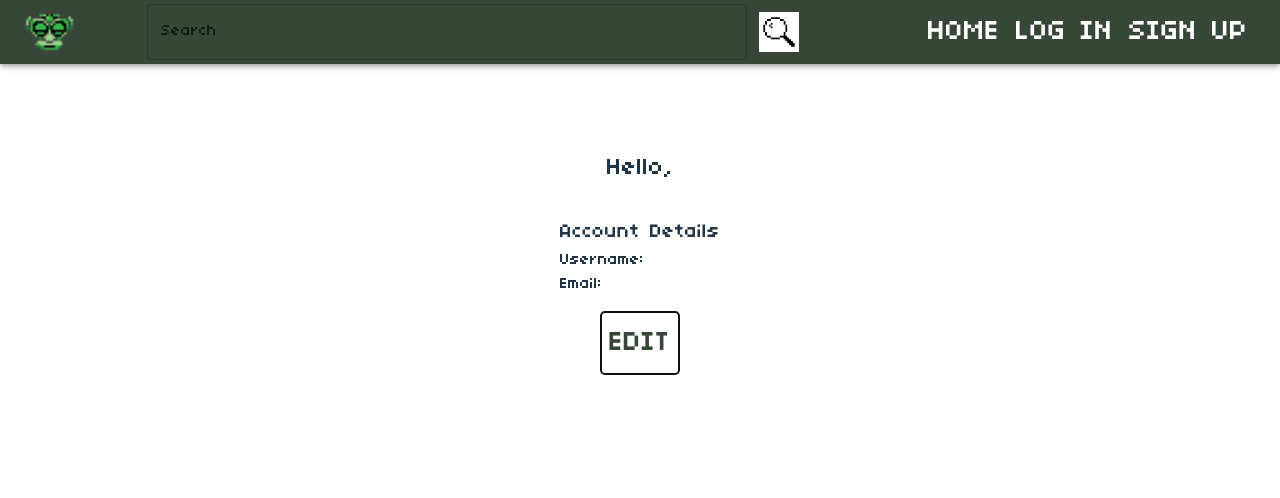
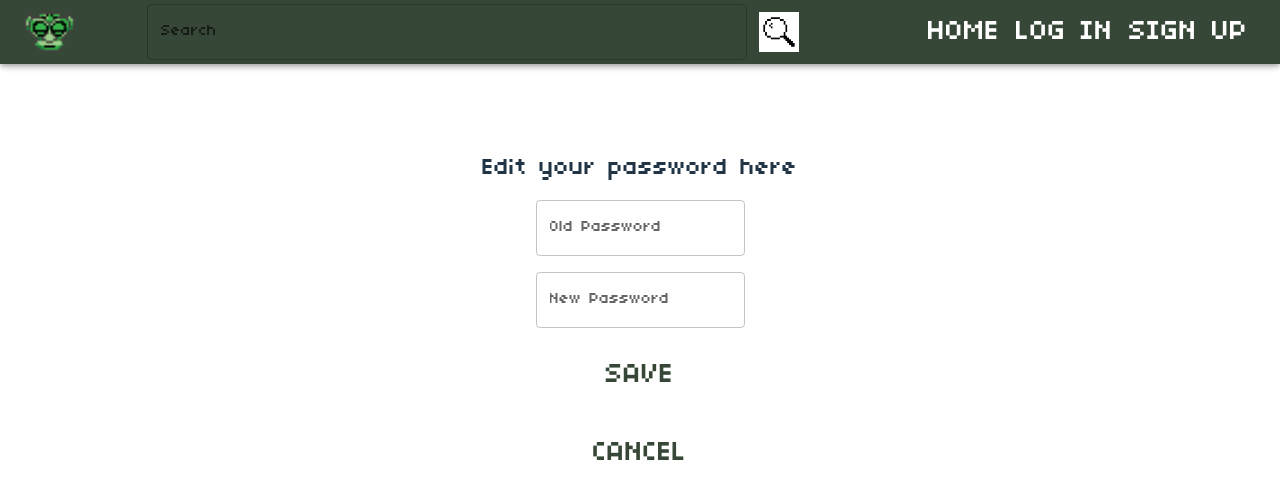
Before and after one commit to Irrogant/ToadettesThrift, a React app in the folder frontend/: page /account in a window 1280 px wide. Both pictures are taken after a click on the button "EDIT". Shown: the top 498 px of the page. Built offline with nearby package versions, Linux system fonts and the light colour scheme; no server answers; the HTML template or start-up script is replaced by a standard one.

Commit message:
edit password

```diff
--- a/frontend/src/components/Account.jsx
+++ b/frontend/src/components/Account.jsx
@@ -1,15 +1,45 @@
-import React, {useState} from "react";
-import Box from '@mui/material/Box';
-import Button from '@mui/material/Button';
-import Typography from '@mui/material/Typography';
+import React, { useState, useEffect } from "react";
+import {
+  Box,
+  Button,
+  Typography,
+  TextField,
+  Grid,
+  Stack,
+  Container,
+} from "@mui/material";
 import { useAuth } from "./AuthContext";
+import useItems from "./useItems";
+import useSubmit from "./useSubmit";
+import Items from "./Items.jsx";
+import { BACKEND_URL } from "./variables.js";
+
+
+// TODO: clean up imports i alla filer
 
 function Account() {
   const { username, email } = useAuth();
-  /* TODO: edit password */
-  /*TODO: update information without having to refresh, useEffect*/
+  const [view, setView] = useState("info")
+  const [oldPassword, setOldPassword] = useState("")
+  const [newPassword, setNewPassword] = useState("")
+  const [error, setError] = useState("");
 
+  // TODO: set message when updated
+  const submit = useSubmit({
+    END_URL: "account/",
+    JSON_DATA: { oldPassword, newPassword },
+    onSuccess: () => {
+      setView("info")
+    },
+    onError: (data) => setError(data.error || "Password modification failed")
+
+  });
+
+  // TODO: unify så eg int använda form, utan använda såär i alla submit
   return (
+    <Container>
+      {view === "info" &&
+        <Container>
           <Box sx={{ mt: 10, display: "flex", flexDirection: "column", alignItems: "center", gap: 2 }}>
             <Typography variant="h5">Hello, {username}</Typography>
 
@@ -19,9 +49,36 @@ function Account() {
               <Typography>Email: {email}</Typography>
             </Box>
 
-        <Button> Edit </Button>
+            <Button onClick={() => setView("edit")}> Edit </Button>
 
           </Box>
+        </Container>
+      }
+
+      {view === "edit" &&
+        <Container>
+          <Box sx={{ mt: 10, display: "flex", flexDirection: "column", alignItems: "center", gap: 2 }}>
+            <Typography variant="h5">Edit your password here</Typography>
+            {error && <p style={{ color: "red" }}>{error}</p>}
+            <TextField
+              type="password"
+              value={oldPassword}
+              onChange={(e) => setOldPassword(e.target.value)}
+              label="Old Password"
+            />
+            <TextField
+              type="password"
+              value={newPassword}
+              onChange={(e) => setNewPassword(e.target.value)}
+              label="New Password"
+            />
+            <Button onClick={() => submit({ oldPassword, newPassword })}> Save </Button>
+            <Button onClick={() => setView("info")}> Cancel </Button>
+          </Box>
+        </Container>
+      }
+
+    </Container>
   );
 }
 
```
Also changed, not shown: 1 other file (tests, documents, lock files or other folders). Lines whose indentation alone changed are shown as unchanged.
